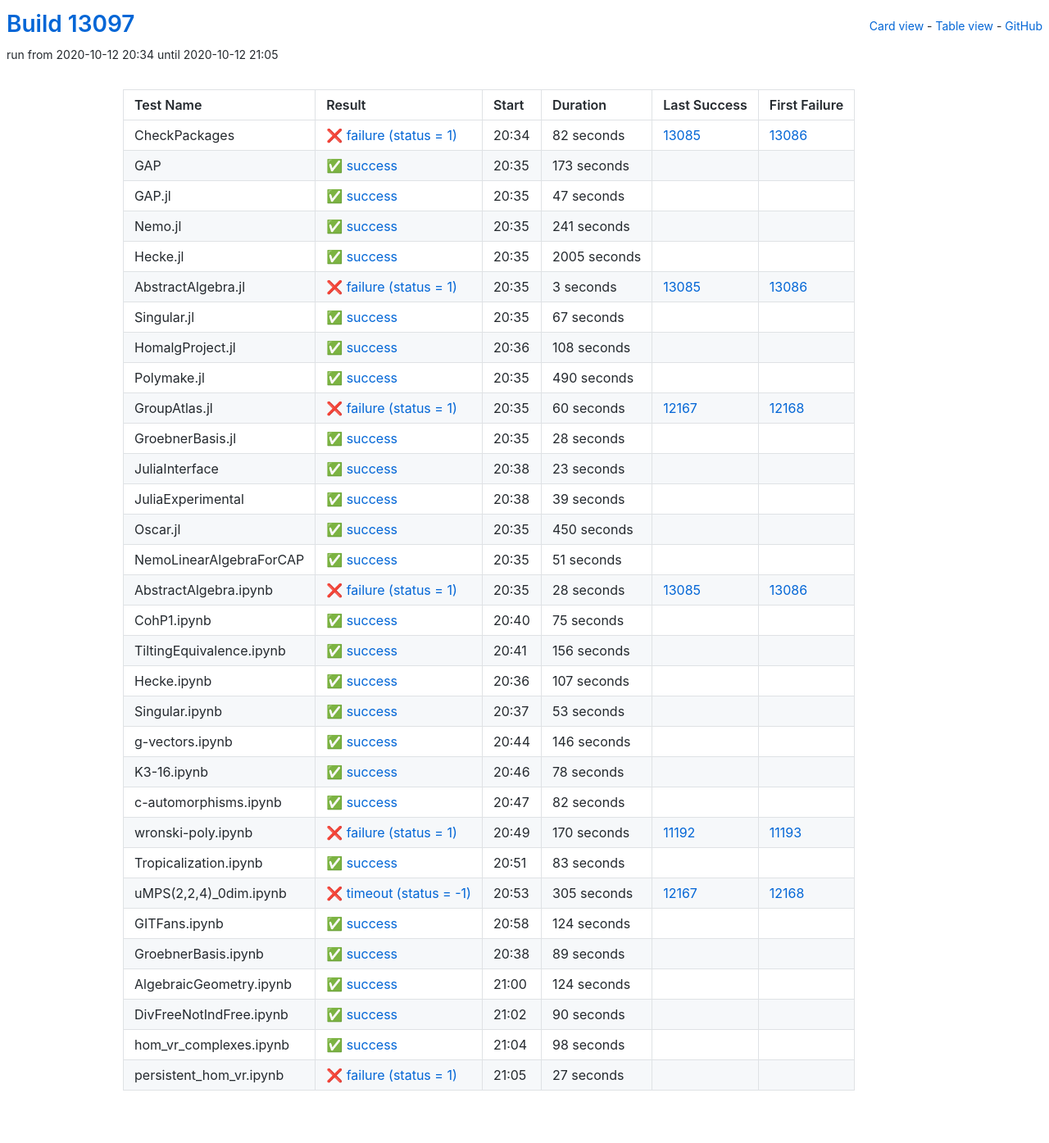
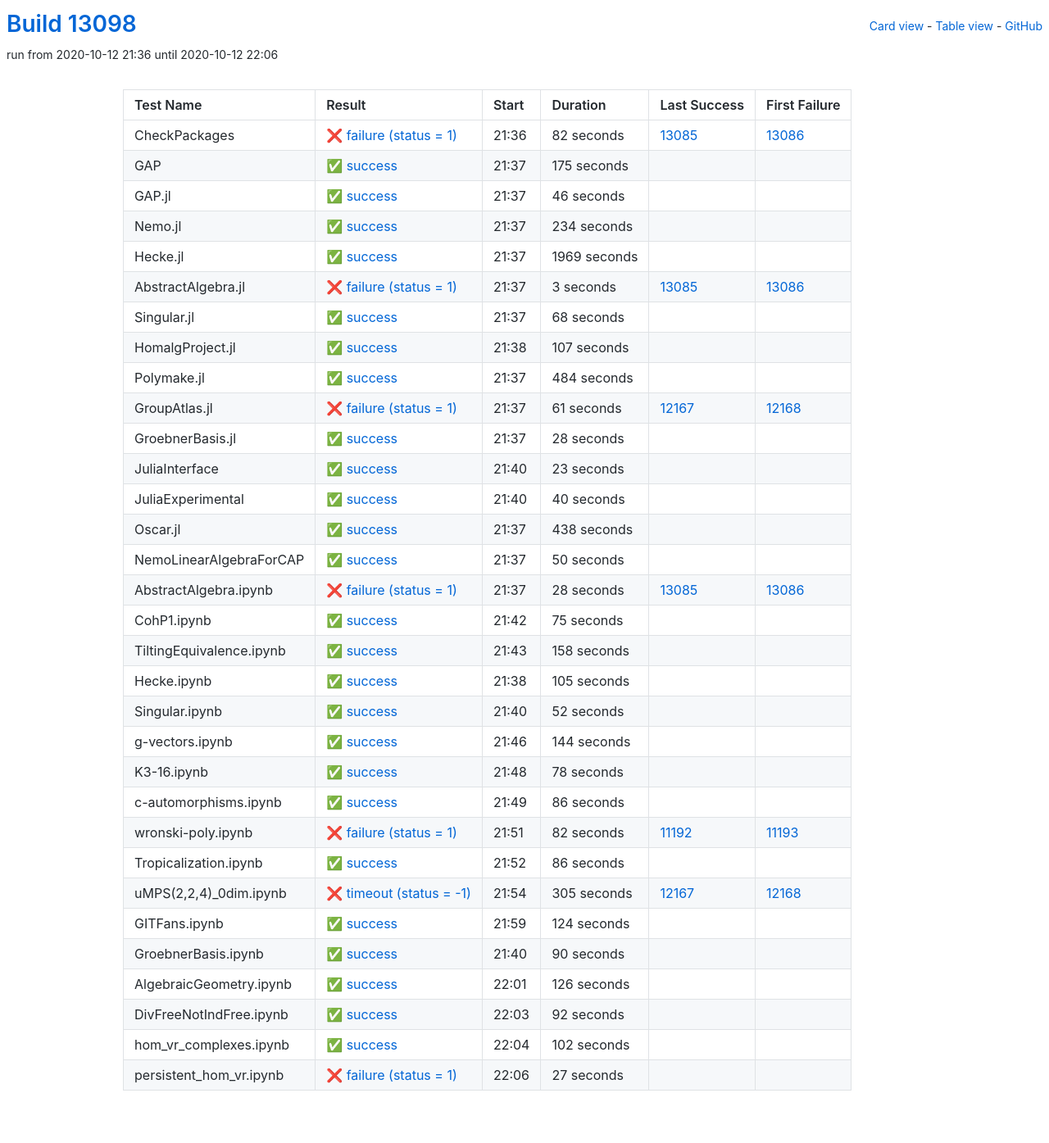
Before and after one commit to oscar-system/oscar-ci-status, a Jekyll site: the page built from table.html, in a window 1280 px wide. Shown: the whole page at 82% size. Built offline with Jekyll 4.4.1, drawn with Linux system fonts in a browser that asks for light colours.

Commit message:
Build #13098

```diff
--- a/_data/ci.yml
+++ b/_data/ci.yml
@@ -1,6 +1,6 @@
 ---
-build: 13097
-build_url: https://oscarci.mathematik.uni-kl.de/job/oscar/13097/
+build: 13098
+build_url: https://oscarci.mathematik.uni-kl.de/job/oscar/13098/
 job: oscar
 organization: oscar-system
 repo: oscar-ci-status
@@ -8,8 +8,8 @@
 tests:
 - name: CheckPackages
   id: checkpackages
-  log: https://oscarci.mathematik.uni-kl.de/job/oscar/13097/artifact/logs/build-13097/CheckPackages.log
-  start: 2020-10-12 20:34
+  log: https://oscarci.mathematik.uni-kl.de/job/oscar/13098/artifact/logs/build-13098/CheckPackages.log
+  start: 2020-10-12 21:36
   success: false
   exitcode: 1
   status: failure
@@ -20,56 +20,56 @@
   first_failure_url: https://oscarci.mathematik.uni-kl.de/job/oscar/13086/
 - name: GAP
   id: gap
-  log: https://oscarci.mathematik.uni-kl.de/job/oscar/13097/artifact/logs/build-13097/GAP.log
-  start: 2020-10-12 20:35
+  log: https://oscarci.mathematik.uni-kl.de/job/oscar/13098/artifact/logs/build-13098/GAP.log
+  start: 2020-10-12 21:37
   success: true
   exitcode: 0
   status: success
-  duration: 173
+  duration: 175
   last_success: false
   last_success_url:
   first_failure: false
   first_failure_url:
 - name: GAP.jl
   id: gap-jl
-  log: https://oscarci.mathematik.uni-kl.de/job/oscar/13097/artifact/logs/build-13097/GAP.jl.log
-  start: 2020-10-12 20:35
+  log: https://oscarci.mathematik.uni-kl.de/job/oscar/13098/artifact/logs/build-13098/GAP.jl.log
+  start: 2020-10-12 21:37
   success: true
   exitcode: 0
   status: success
-  duration: 47
+  duration: 46
   last_success: false
   last_success_url:
   first_failure: false
   first_failure_url:
 - name: Nemo.jl
   id: nemo-jl
-  log: https://oscarci.mathematik.uni-kl.de/job/oscar/13097/artifact/logs/build-13097/Nemo.jl.log
-  start: 2020-10-12 20:35
+  log: https://oscarci.mathematik.uni-kl.de/job/oscar/13098/artifact/logs/build-13098/Nemo.jl.log
+  start: 2020-10-12 21:37
   success: true
   exitcode: 0
   status: success
-  duration: 241
+  duration: 234
   last_success: false
   last_success_url:
   first_failure: false
   first_failure_url:
 - name: Hecke.jl
   id: hecke-jl
-  log: https://oscarci.mathematik.uni-kl.de/job/oscar/13097/artifact/logs/build-13097/Hecke.jl.log
-  start: 2020-10-12 20:35
+  log: https://oscarci.mathematik.uni-kl.de/job/oscar/13098/artifact/logs/build-13098/Hecke.jl.log
+  start: 2020-10-12 21:37
   success: true
   exitcode: 0
   status: success
-  duration: 2005
+  duration: 1969
   last_success: false
   last_success_url:
   first_failure: false
   first_failure_url:
 - name: AbstractAlgebra.jl
   id: abstractalgebra-jl
-  log: https://oscarci.mathematik.uni-kl.de/job/oscar/13097/artifact/logs/build-13097/AbstractAlgebra.jl.log
-  start: 2020-10-12 20:35
+  log: https://oscarci.mathematik.uni-kl.de/job/oscar/13098/artifact/logs/build-13098/AbstractAlgebra.jl.log
+  start: 2020-10-12 21:37
   success: false
   exitcode: 1
   status: failure
@@ -80,56 +80,56 @@
   first_failure_url: https://oscarci.mathematik.uni-kl.de/job/oscar/13086/
 - name: Singular.jl
   id: singular-jl
-  log: https://oscarci.mathematik.uni-kl.de/job/oscar/13097/artifact/logs/build-13097/Singular.jl.log
-  start: 2020-10-12 20:35
+  log: https://oscarci.mathematik.uni-kl.de/job/oscar/13098/artifact/logs/build-13098/Singular.jl.log
+  start: 2020-10-12 21:37
   success: true
   exitcode: 0
   status: success
-  duration: 67
+  duration: 68
   last_success: false
   last_success_url:
   first_failure: false
   first_failure_url:
 - name: HomalgProject.jl
   id: homalgproject-jl
-  log: https://oscarci.mathematik.uni-kl.de/job/oscar/13097/artifact/logs/build-13097/HomalgProject.jl.log
-  start: 2020-10-12 20:36
+  log: https://oscarci.mathematik.uni-kl.de/job/oscar/13098/artifact/logs/build-13098/HomalgProject.jl.log
+  start: 2020-10-12 21:38
   success: true
   exitcode: 0
   status: success
-  duration: 108
+  duration: 107
   last_success: false
   last_success_url:
   first_failure: false
   first_failure_url:
 - name: Polymake.jl
   id: polymake-jl
-  log: https://oscarci.mathematik.uni-kl.de/job/oscar/13097/artifact/logs/build-13097/Polymake.jl.log
-  start: 2020-10-12 20:35
+  log: https://oscarci.mathematik.uni-kl.de/job/oscar/13098/artifact/logs/build-13098/Polymake.jl.log
+  start: 2020-10-12 21:37
   success: true
   exitcode: 0
   status: success
-  duration: 490
+  duration: 484
   last_success: false
   last_success_url:
   first_failure: false
   first_failure_url:
 - name: GroupAtlas.jl
   id: groupatlas-jl
-  log: https://oscarci.mathematik.uni-kl.de/job/oscar/13097/artifact/logs/build-13097/GroupAtlas.jl.log
-  start: 2020-10-12 20:35
+  log: https://oscarci.mathematik.uni-kl.de/job/oscar/13098/artifact/logs/build-13098/GroupAtlas.jl.log
+  start: 2020-10-12 21:37
   success: false
   exitcode: 1
   status: failure
-  duration: 60
+  duration: 61
   last_success: 12167
   last_success_url: https://oscarci.mathematik.uni-kl.de/job/oscar/12167/
   first_failure: 12168
   first_failure_url: https://oscarci.mathematik.uni-kl.de/job/oscar/12168/
 - name: GroebnerBasis.jl
   id: groebnerbasis-jl
-  log: https://oscarci.mathematik.uni-kl.de/job/oscar/13097/artifact/logs/build-13097/GroebnerBasis.jl.log
-  start: 2020-10-12 20:35
+  log: https://oscarci.mathematik.uni-kl.de/job/oscar/13098/artifact/logs/build-13098/GroebnerBasis.jl.log
+  start: 2020-10-12 21:37
   success: true
   exitcode: 0
   status: success
@@ -140,8 +140,8 @@
   first_failure_url:
 - name: JuliaInterface
   id: juliainterface
-  log: https://oscarci.mathematik.uni-kl.de/job/oscar/13097/artifact/logs/build-13097/JuliaInterface.log
-  start: 2020-10-12 20:38
+  log: https://oscarci.mathematik.uni-kl.de/job/oscar/13098/artifact/logs/build-13098/JuliaInterface.log
+  start: 2020-10-12 21:40
   success: true
   exitcode: 0
   status: success
@@ -152,44 +152,44 @@
   first_failure_url:
 - name: JuliaExperimental
   id: juliaexperimental
-  log: https://oscarci.mathematik.uni-kl.de/job/oscar/13097/artifact/logs/build-13097/JuliaExperimental.log
-  start: 2020-10-12 20:38
+  log: https://oscarci.mathematik.uni-kl.de/job/oscar/13098/artifact/logs/build-13098/JuliaExperimental.log
+  start: 2020-10-12 21:40
   success: true
   exitcode: 0
   status: success
-  duration: 39
+  duration: 40
   last_success: false
   last_success_url:
   first_failure: false
   first_failure_url:
 - name: Oscar.jl
   id: oscar-jl
-  log: https://oscarci.mathematik.uni-kl.de/job/oscar/13097/artifact/logs/build-13097/Oscar.jl.log
-  start: 2020-10-12 20:35
+  log: https://oscarci.mathematik.uni-kl.de/job/oscar/13098/artifact/logs/build-13098/Oscar.jl.log
+  start: 2020-10-12 21:37
   success: true
   exitcode: 0
   status: success
-  duration: 450
+  duration: 438
   last_success: false
   last_success_url:
   first_failure: false
   first_failure_url:
 - name: NemoLinearAlgebraForCAP
   id: nemolinearalgebraforcap
-  log: https://oscarci.mathematik.uni-kl.de/job/oscar/13097/artifact/logs/build-13097/NemoLinearAlgebraForCAP.log
-  start: 2020-10-12 20:35
+  log: https://oscarci.mathematik.uni-kl.de/job/oscar/13098/artifact/logs/build-13098/NemoLinearAlgebraForCAP.log
+  start: 2020-10-12 21:37
   success: true
   exitcode: 0
   status: success
-  duration: 51
+  duration: 50
   last_success: false
   last_success_url:
   first_failure: false
   first_failure_url:
 - name: AbstractAlgebra.ipynb
   id: abstractalgebra-ipynb
-  log: https://oscarci.mathematik.uni-kl.de/job/oscar/13097/artifact/logs/build-13097/AbstractAlgebra.ipynb.log
-  start: 2020-10-12 20:35
+  log: https://oscarci.mathematik.uni-kl.de/job/oscar/13098/artifact/logs/build-13098/AbstractAlgebra.ipynb.log
+  start: 2020-10-12 21:37
   success: false
   exitcode: 1
   status: failure
@@ -200,8 +200,8 @@
   first_failure_url: https://oscarci.mathematik.uni-kl.de/job/oscar/13086/
 - name: CohP1.ipynb
   id: cohp1-ipynb
-  log: https://oscarci.mathematik.uni-kl.de/job/oscar/13097/artifact/logs/build-13097/CohP1.ipynb.log
-  start: 2020-10-12 20:40
+  log: https://oscarci.mathematik.uni-kl.de/job/oscar/13098/artifact/logs/build-13098/CohP1.ipynb.log
+  start: 2020-10-12 21:42
   success: true
   exitcode: 0
   status: success
@@ -212,56 +212,56 @@
   first_failure_url:
 - name: TiltingEquivalence.ipynb
   id: tiltingequivalence-ipynb
-  log: https://oscarci.mathematik.uni-kl.de/job/oscar/13097/artifact/logs/build-13097/TiltingEquivalence.ipynb.log
-  start: 2020-10-12 20:41
+  log: https://oscarci.mathematik.uni-kl.de/job/oscar/13098/artifact/logs/build-13098/TiltingEquivalence.ipynb.log
+  start: 2020-10-12 21:43
   success: true
   exitcode: 0
   status: success
-  duration: 156
+  duration: 158
   last_success: false
   last_success_url:
   first_failure: false
   first_failure_url:
 - name: Hecke.ipynb
   id: hecke-ipynb
-  log: https://oscarci.mathematik.uni-kl.de/job/oscar/13097/artifact/logs/build-13097/Hecke.ipynb.log
-  start: 2020-10-12 20:36
+  log: https://oscarci.mathematik.uni-kl.de/job/oscar/13098/artifact/logs/build-13098/Hecke.ipynb.log
+  start: 2020-10-12 21:38
   success: true
   exitcode: 0
   status: success
-  duration: 107
+  duration: 105
   last_success: false
   last_success_url:
   first_failure: false
   first_failure_url:
 - name: Singular.ipynb
   id: singular-ipynb
-  log: https://oscarci.mathematik.uni-kl.de/job/oscar/13097/artifact/logs/build-13097/Singular.ipynb.log
-  start: 2020-10-12 20:37
+  log: https://oscarci.mathematik.uni-kl.de/job/oscar/13098/artifact/logs/build-13098/Singular.ipynb.log
+  start: 2020-10-12 21:40
   success: true
   exitcode: 0
   status: success
-  duration: 53
+  duration: 52
   last_success: false
   last_success_url:
   first_failure: false
   first_failure_url:
 - name: g-vectors.ipynb
   id: g-vectors-ipynb
-  log: https://oscarci.mathematik.uni-kl.de/job/oscar/13097/artifact/logs/build-13097/g-vectors.ipynb.log
-  start: 2020-10-12 20:44
+  log: https://oscarci.mathematik.uni-kl.de/job/oscar/13098/artifact/logs/build-13098/g-vectors.ipynb.log
+  start: 2020-10-12 21:46
   success: true
   exitcode: 0
   status: success
-  duration: 146
+  duration: 144
   last_success: false
   last_success_url:
   first_failure: false
   first_failure_url:
 - name: K3-16.ipynb
   id: k3-16-ipynb
-  log: https://oscarci.mathematik.uni-kl.de/job/oscar/13097/artifact/logs/build-13097/K3-16.ipynb.log
-  start: 2020-10-12 20:46
+  log: https://oscarci.mathematik.uni-kl.de/job/oscar/13098/artifact/logs/build-13098/K3-16.ipynb.log
+  start: 2020-10-12 21:48
   success: true
   exitcode: 0
   status: success
@@ -272,44 +272,44 @@
   first_failure_url:
 - name: c-automorphisms.ipynb
   id: c-automorphisms-ipynb
-  log: https://oscarci.mathematik.uni-kl.de/job/oscar/13097/artifact/logs/build-13097/c-automorphisms.ipynb.log
-  start: 2020-10-12 20:47
+  log: https://oscarci.mathematik.uni-kl.de/job/oscar/13098/artifact/logs/build-13098/c-automorphisms.ipynb.log
+  start: 2020-10-12 21:49
   success: true
   exitcode: 0
   status: success
-  duration: 82
+  duration: 86
   last_success: false
   last_success_url:
   first_failure: false
   first_failure_url:
 - name: wronski-poly.ipynb
   id: wronski-poly-ipynb
-  log: https://oscarci.mathematik.uni-kl.de/job/oscar/13097/artifact/logs/build-13097/wronski-poly.ipynb.log
-  start: 2020-10-12 20:49
+  log: https://oscarci.mathematik.uni-kl.de/job/oscar/13098/artifact/logs/build-13098/wronski-poly.ipynb.log
+  start: 2020-10-12 21:51
   success: false
   exitcode: 1
   status: failure
-  duration: 170
+  duration: 82
   last_success: 11192
   last_success_url: https://oscarci.mathematik.uni-kl.de/job/oscar/11192/
   first_failure: 11193
   first_failure_url: https://oscarci.mathematik.uni-kl.de/job/oscar/11193/
 - name: Tropicalization.ipynb
   id: tropicalization-ipynb
-  log: https://oscarci.mathematik.uni-kl.de/job/oscar/13097/artifact/logs/build-13097/Tropicalization.ipynb.log
-  start: 2020-10-12 20:51
+  log: https://oscarci.mathematik.uni-kl.de/job/oscar/13098/artifact/logs/build-13098/Tropicalization.ipynb.log
+  start: 2020-10-12 21:52
   success: true
   exitcode: 0
   status: success
-  duration: 83
+  duration: 86
   last_success: false
   last_success_url:
   first_failure: false
   first_failure_url:
 - name: uMPS(2,2,4)_0dim.ipynb
   id: umps-2-2-4-0dim-ipynb
-  log: https://oscarci.mathematik.uni-kl.de/job/oscar/13097/artifact/logs/build-13097/uMPS-2-2-4-_0dim.ipynb.log
-  start: 2020-10-12 20:53
+  log: https://oscarci.mathematik.uni-kl.de/job/oscar/13098/artifact/logs/build-13098/uMPS-2-2-4-_0dim.ipynb.log
+  start: 2020-10-12 21:54
   success: false
   exitcode: -1
   status: timeout
@@ -320,8 +320,8 @@
   first_failure_url: https://oscarci.mathematik.uni-kl.de/job/oscar/12168/
 - name: GITFans.ipynb
   id: gitfans-ipynb
-  log: https://oscarci.mathematik.uni-kl.de/job/oscar/13097/artifact/logs/build-13097/GITFans.ipynb.log
-  start: 2020-10-12 20:58
+  log: https://oscarci.mathematik.uni-kl.de/job/oscar/13098/artifact/logs/build-13098/GITFans.ipynb.log
+  start: 2020-10-12 21:59
   success: true
   exitcode: 0
   status: success
@@ -332,32 +332,8 @@
   first_failure_url:
 - name: GroebnerBasis.ipynb
   id: groebnerbasis-ipynb
-  log: https://oscarci.mathematik.uni-kl.de/job/oscar/13097/artifact/logs/build-13097/GroebnerBasis.ipynb.log
-  start: 2020-10-12 20:38
-  success: true
-  exitcode: 0
-  status: success
-  duration: 89
-  last_success: false
-  last_success_url:
-  first_failure: false
-  first_failure_url:
-- name: AlgebraicGeometry.ipynb
-  id: algebraicgeometry-ipynb
-  log: https://oscarci.mathematik.uni-kl.de/job/oscar/13097/artifact/logs/build-13097/AlgebraicGeometry.ipynb.log
-  start: 2020-10-12 21:00
-  success: true
-  exitcode: 0
-  status: success
-  duration: 124
-  last_success: false
-  last_success_url:
-  first_failure: false
-  first_failure_url:
-- name: DivFreeNotIndFree.ipynb
-  id: divfreenotindfree-ipynb
-  log: https://oscarci.mathematik.uni-kl.de/job/oscar/13097/artifact/logs/build-13097/DivFreeNotIndFree.ipynb.log
-  start: 2020-10-12 21:02
+  log: https://oscarci.mathematik.uni-kl.de/job/oscar/13098/artifact/logs/build-13098/GroebnerBasis.ipynb.log
+  start: 2020-10-12 21:40
   success: true
   exitcode: 0
   status: success
@@ -366,22 +342,46 @@
   last_success_url:
   first_failure: false
   first_failure_url:
-- name: hom_vr_complexes.ipynb
-  id: hom-vr-complexes-ipynb
-  log: https://oscarci.mathematik.uni-kl.de/job/oscar/13097/artifact/logs/build-13097/hom_vr_complexes.ipynb.log
-  start: 2020-10-12 21:04
+- name: AlgebraicGeometry.ipynb
+  id: algebraicgeometry-ipynb
+  log: https://oscarci.mathematik.uni-kl.de/job/oscar/13098/artifact/logs/build-13098/AlgebraicGeometry.ipynb.log
+  start: 2020-10-12 22:01
   success: true
   exitcode: 0
   status: success
-  duration: 98
+  duration: 126
+  last_success: false
+  last_success_url:
+  first_failure: false
+  first_failure_url:
+- name: DivFreeNotIndFree.ipynb
+  id: divfreenotindfree-ipynb
+  log: https://oscarci.mathematik.uni-kl.de/job/oscar/13098/artifact/logs/build-13098/DivFreeNotIndFree.ipynb.log
+  start: 2020-10-12 22:03
+  success: true
+  exitcode: 0
+  status: success
+  duration: 92
+  last_success: false
+  last_success_url:
+  first_failure: false
+  first_failure_url:
+- name: hom_vr_complexes.ipynb
+  id: hom-vr-complexes-ipynb
+  log: https://oscarci.mathematik.uni-kl.de/job/oscar/13098/artifact/logs/build-13098/hom_vr_complexes.ipynb.log
+  start: 2020-10-12 22:04
+  success: true
+  exitcode: 0
+  status: success
+  duration: 102
   last_success: false
   last_success_url:
   first_failure: false
   first_failure_url:
 - name: persistent_hom_vr.ipynb
   id: persistent-hom-vr-ipynb
-  log: https://oscarci.mathematik.uni-kl.de/job/oscar/13097/artifact/logs/build-13097/persistent_hom_vr.ipynb.log
-  start: 2020-10-12 21:05
+  log: https://oscarci.mathematik.uni-kl.de/job/oscar/13098/artifact/logs/build-13098/persistent_hom_vr.ipynb.log
+  start: 2020-10-12 22:06
   success: false
   exitcode: 1
   status: failure
```
Also changed, not shown: README.md.
